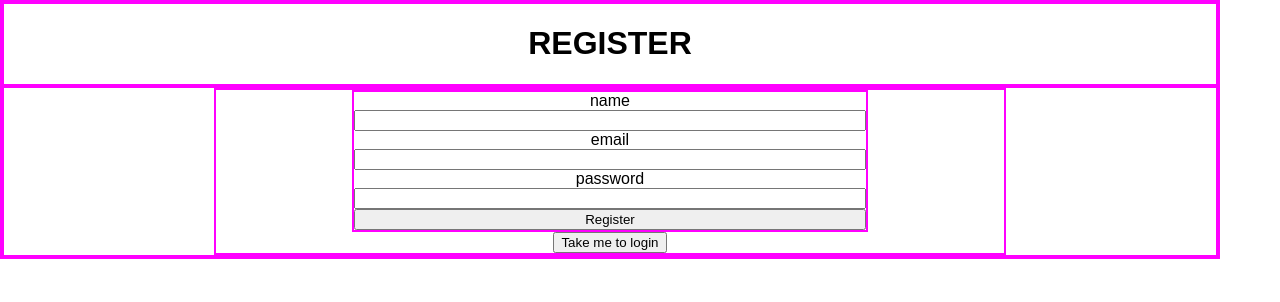
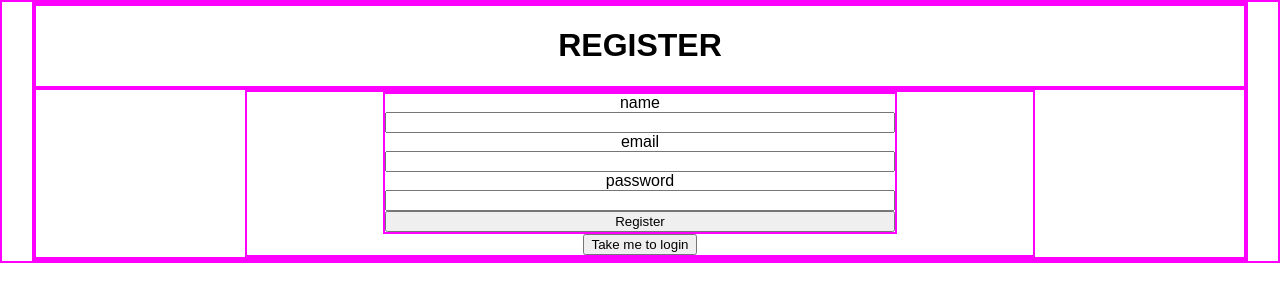
Before and after one commit to girOly/sav-r, a React (Create React App) app in the folder client/: page /login in a window 1280 px wide. Shown: the top 302 px of the page. Built offline with nearby package versions, Linux system fonts and the light colour scheme; no server answers.

Commit message:
fixed centering on register

```diff
--- a/client/src/components/Register.css
+++ b/client/src/components/Register.css
@@ -1,4 +1,4 @@
-.loginBigBox {
+.registerBigBox {
   border: 2px solid fuchsia;
   height: 100%;
   display: flex;
```
